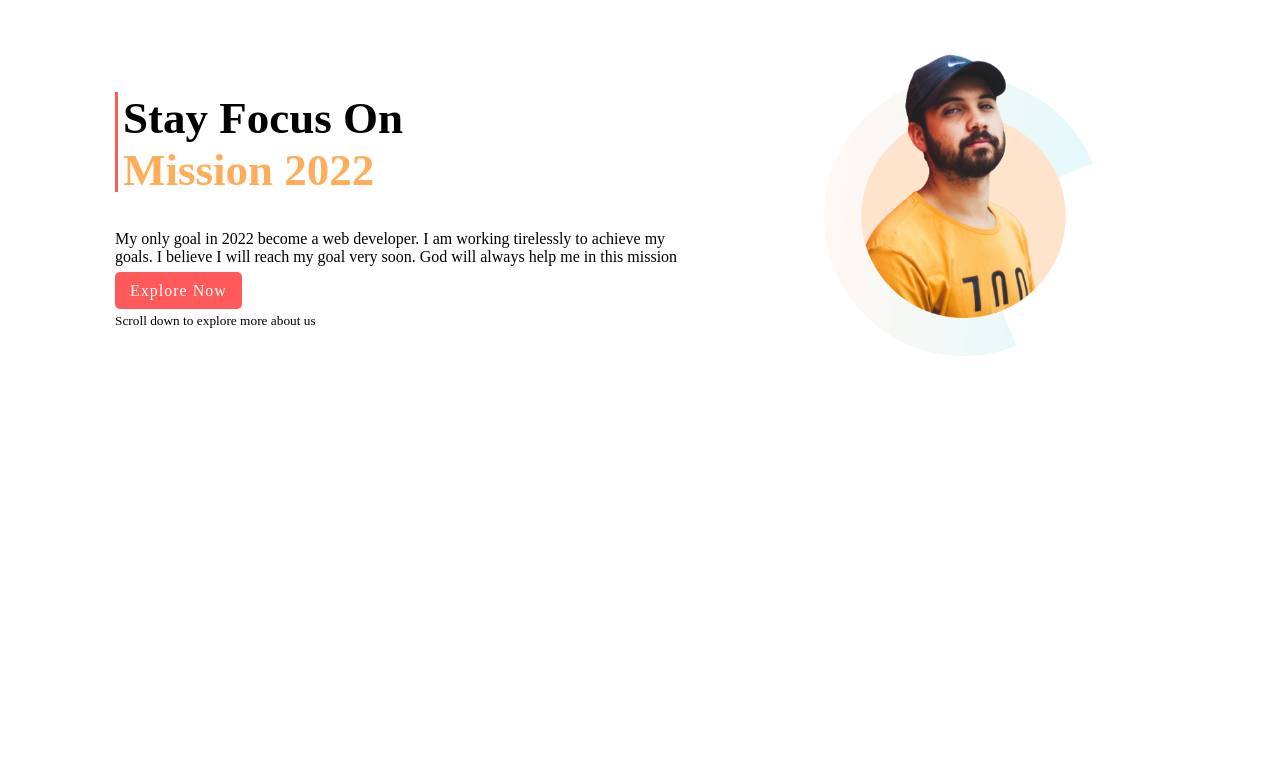
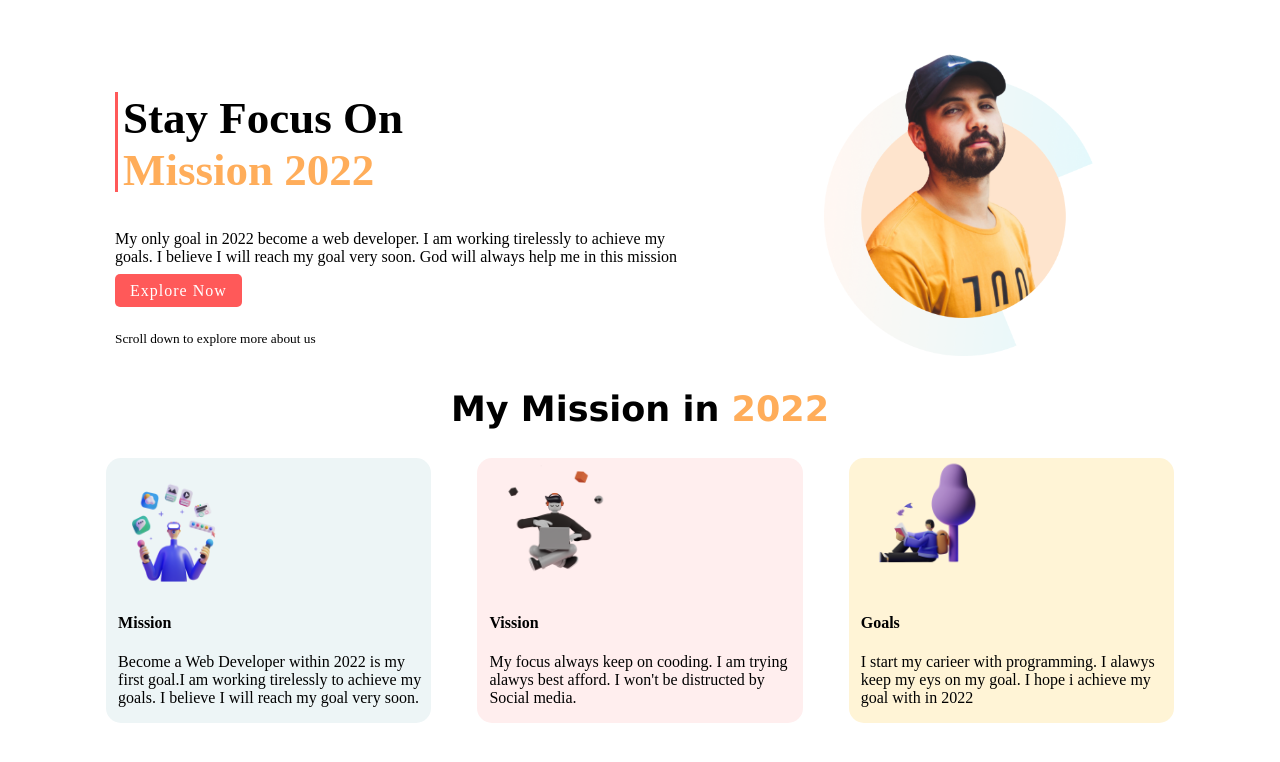
Before and after one commit to md-sarower/first-assignment, a plain HTML site: page index.html in a window 1280 px wide. Drawn offline with Linux system fonts and the light colour scheme.

Commit message:
second section done

```diff
--- a/index.html
+++ b/index.html
@@ -14,11 +14,32 @@
                 <span>Mission 2022</span></h1>
                 <p>My only goal in 2022 become a web developer. I am working tirelessly to achieve my goals. I believe I will reach my goal very soon. God will always help me in this mission </p>
                 <a href="">Explore Now</a>
+                <br> <br>
                 <small><p>Scroll down to explore more about us</p></small>
             </div>
             <div class="image-part">
                 <img src="images/person/person-0.png" alt="">
             </div>
     </section>
+    <section class="second-section">
+        <h1>My Mission in <span>2022</span></h1>
+        <div class="three-part">
+            <div class="left-part">
+                <img src="images/illustrators/illustrator-1.png" alt="">
+                <h4>Mission</h4>
+                <p>Become a Web Developer within 2022 is my first goal.I am working tirelessly to achieve my goals. I believe I will reach my goal very soon. </p>
+            </div>
+            <div class="middle-part">
+                <img src="images/illustrators/illustrator-2.png" alt="">
+                <h4>Vission</h4>
+                <p>My focus always keep on cooding. I am trying alawys best afford. I won't be distructed by Social media.</p>
+            </div>
+            <div class="right-part">
+                <img src="images/illustrators/illustrator-3.png" alt="">
+                <h4>Goals</h4>
+                <p>I start my carieer with programming. I alawys keep my eys on my goal. I hope i achieve my goal with in 2022</p>
+            </div>
+        </div>
+    </section>
 </body>
 </html>
--- a/style.css
+++ b/style.css
@@ -12,7 +12,7 @@ body {
     padding-left: 35px;
 
 }
-h1 {
+.text-part h1 {
     font-size: 45px;
     border-left: 3px solid #ff5959;
     height: 90px;
@@ -20,7 +20,7 @@ h1 {
     padding-bottom: 10px;
     padding-left: 5px;
 }
-span {
+.text-part h1 span {
     color: #ffad5a;
 }
 a {
@@ -29,7 +29,7 @@ a {
     color: white;
     border: none;
     border-radius: 5px;
-    padding: 10px 15px 10px 15px;
+    padding: 8px 15px 8px 15px;
     font-weight: 700px;
     letter-spacing: 1px;
 }
@@ -41,3 +41,50 @@ a {
     padding-left: 126px;
     padding-top: -16px;
 }
+.second-section {}
+.second-section h1 {
+    text-align: center;
+    font-family: Verdana, Geneva, Tahoma, sans-serif;
+    font-size: 35px;
+}
+.second-section h1 span {
+    color: #ffad5a;
+}
+.three-part {
+    display: flex;
+    padding-right: 60px;
+    padding-left: 60px;
+}
+.left-part {
+    background-color: #edf5f6;
+    width: 27%;
+    padding-left: 12px;
+    margin: 0 auto;
+    border-radius: 15px;
+}
+.left-part img {
+    height: 130px;
+    width: 130px;
+}
+.middle-part {
+    background-color: #ffeeee;
+    width: 27%;
+    padding-left: 12px;
+
+    border-radius: 15px;
+}
+.middle-part img {
+    height: 130px;
+    width: 130px;
+}
+.right-part {
+    background-color: #fff4d6;
+    width: 27%;
+    padding-left: 12px;
+    margin: 0 auto;
+    border-radius: 15px;
+}
+.right-part img {
+    height: 130px;
+    width: 130px;
+}
```
